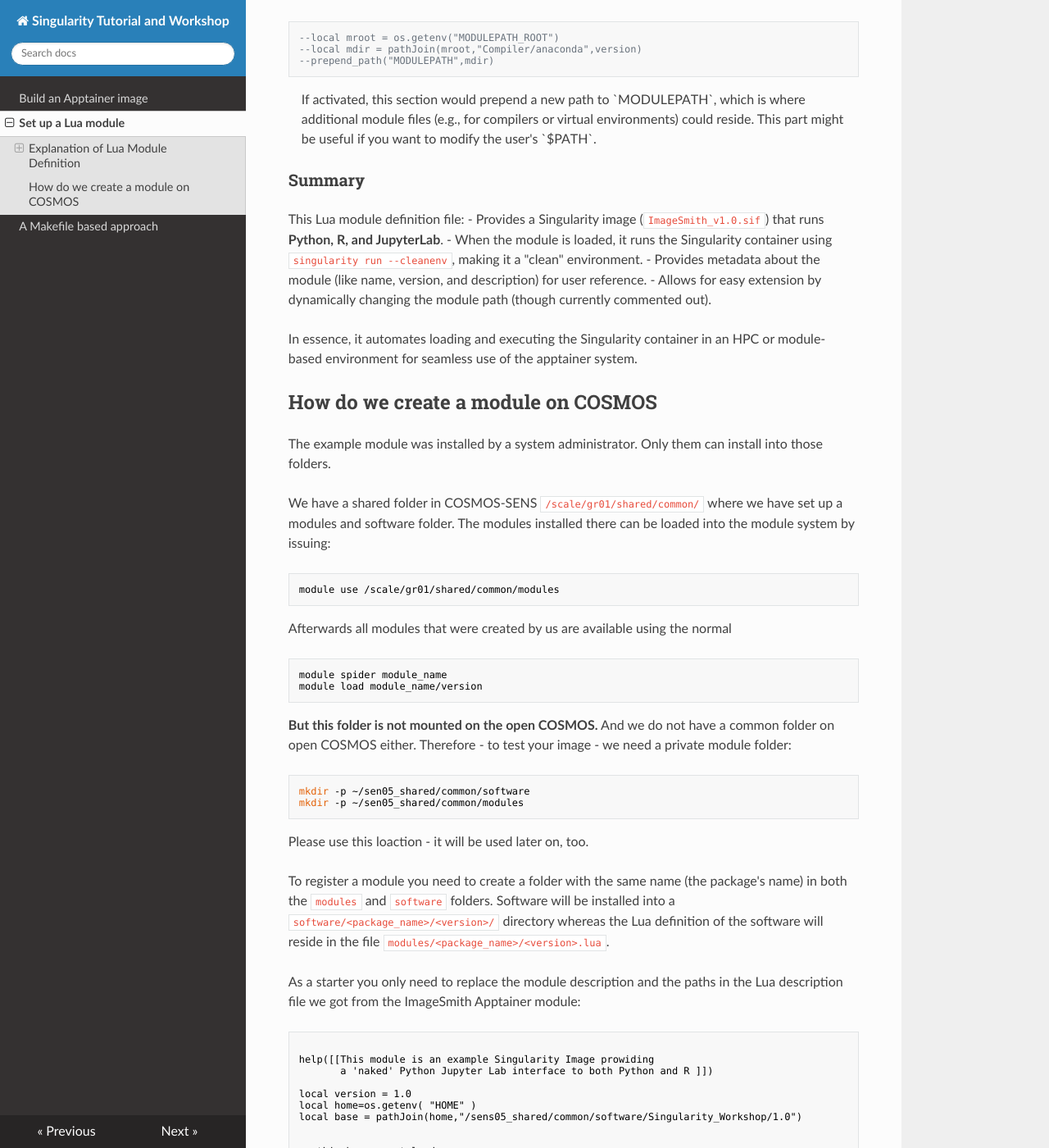
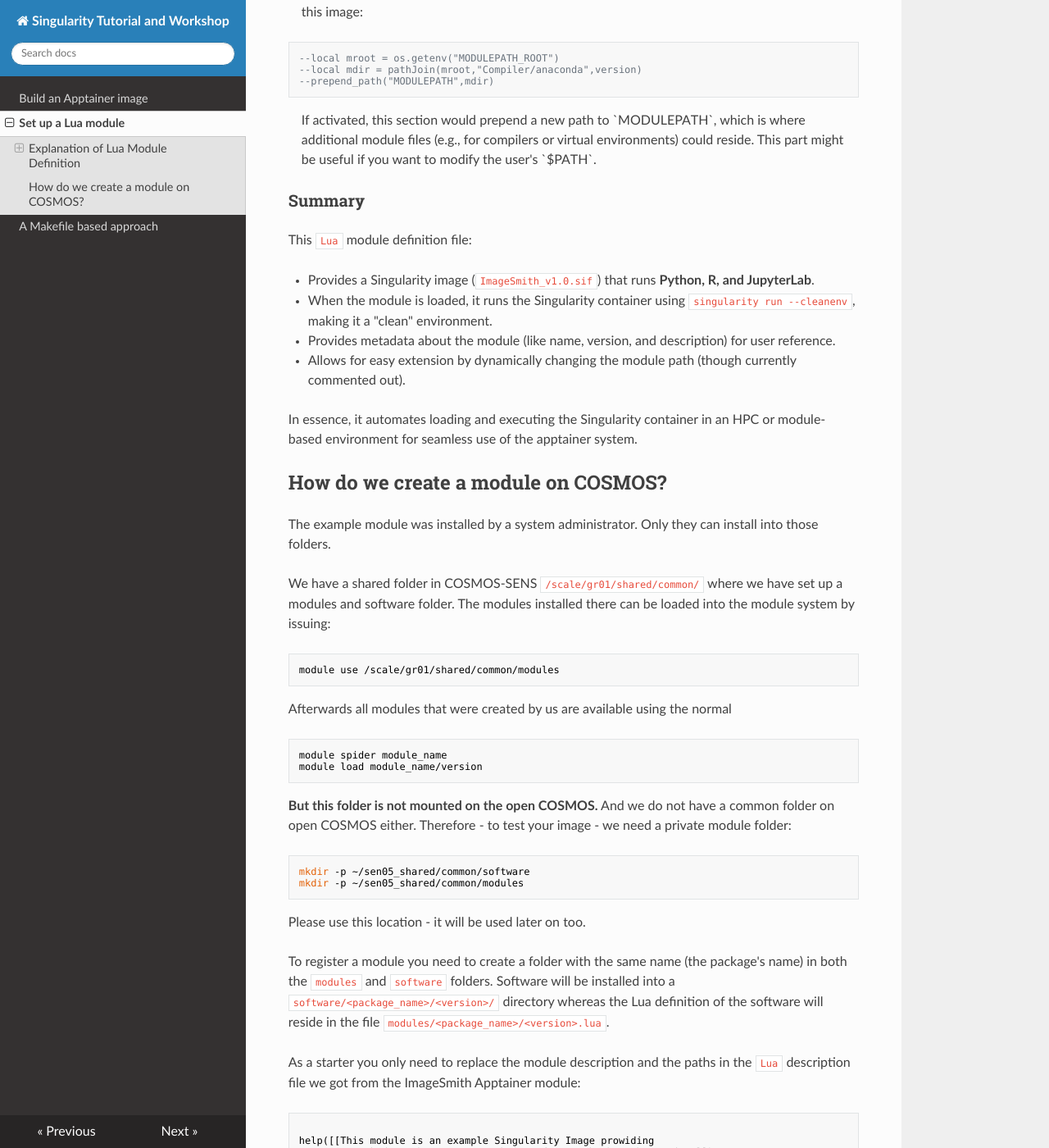
Before and after one commit to stela2502/Singularity_Tutorial, an MkDocs documentation site: the page built from docs/HowToSetUpAModule.md, in a window 1280 px wide and 1400 px high, scrolled down 2601 px. Shown: the whole window at 82% size. Built offline with MkDocs 1.6.1, drawn with Linux system fonts in a browser that asks for light colours; nearby versions of some CDN libraries; some of the changed text lies outside the part shown.

Commit message:
more edits

````diff
--- a/docs/HowToSetUpAModule.md
+++ b/docs/HowToSetUpAModule.md
@@ -133,7 +133,8 @@ family("images")
 
 ### Summary
 
-This Lua module definition file:
+This `Lua` module definition file:
+
 - Provides a Singularity image (`ImageSmith_v1.0.sif`) that runs **Python, R, and JupyterLab**.
 - When the module is loaded, it runs the Singularity container using `singularity run --cleanenv`, making it a "clean" environment.
 - Provides metadata about the module (like name, version, and description) for user reference.
@@ -141,9 +142,9 @@ This Lua module definition file:
 
 In essence, it automates loading and executing the Singularity container in an HPC or module-based environment for seamless use of the apptainer system.
 
-## How do we create a module on COSMOS
+## How do we create a module on COSMOS?
 
-The example module was installed by a system administrator. Only them can install into those folders.
+The example module was installed by a system administrator. Only they can install into those folders.
 
 We have a shared folder in COSMOS-SENS ``/scale/gr01/shared/common/`` where we have set up a modules and software folder.
 The modules installed there can be loaded into the module system by issuing:
@@ -167,12 +168,12 @@ mkdir -p ~/sen05_shared/common/software
 mkdir -p ~/sen05_shared/common/modules
 ```
 
-Please use this loaction - it will be used later on, too.
+Please use this location - it will be used later on too.
 
 To register a module you need to create a folder with the same name (the package's name) in both the ``modules`` and ``software`` folders.
 Software will be installed into a ``software/<package_name>/<version>/`` directory whereas the Lua definition of the software will reside in the file ``modules/<package_name>/<version>.lua``.
 
-As a starter you only need to replace the module description and the paths in the Lua description file we got from the ImageSmith Apptainer module:
+As a starter you only need to replace the module description and the paths in the `Lua` description file we got from the ImageSmith Apptainer module:
 
 ```text
 
````
Also changed, not shown: other parts of docs/HowToSetUpAModule.md (+3 -3 lines), docs/index.md (+1 -3 lines).
